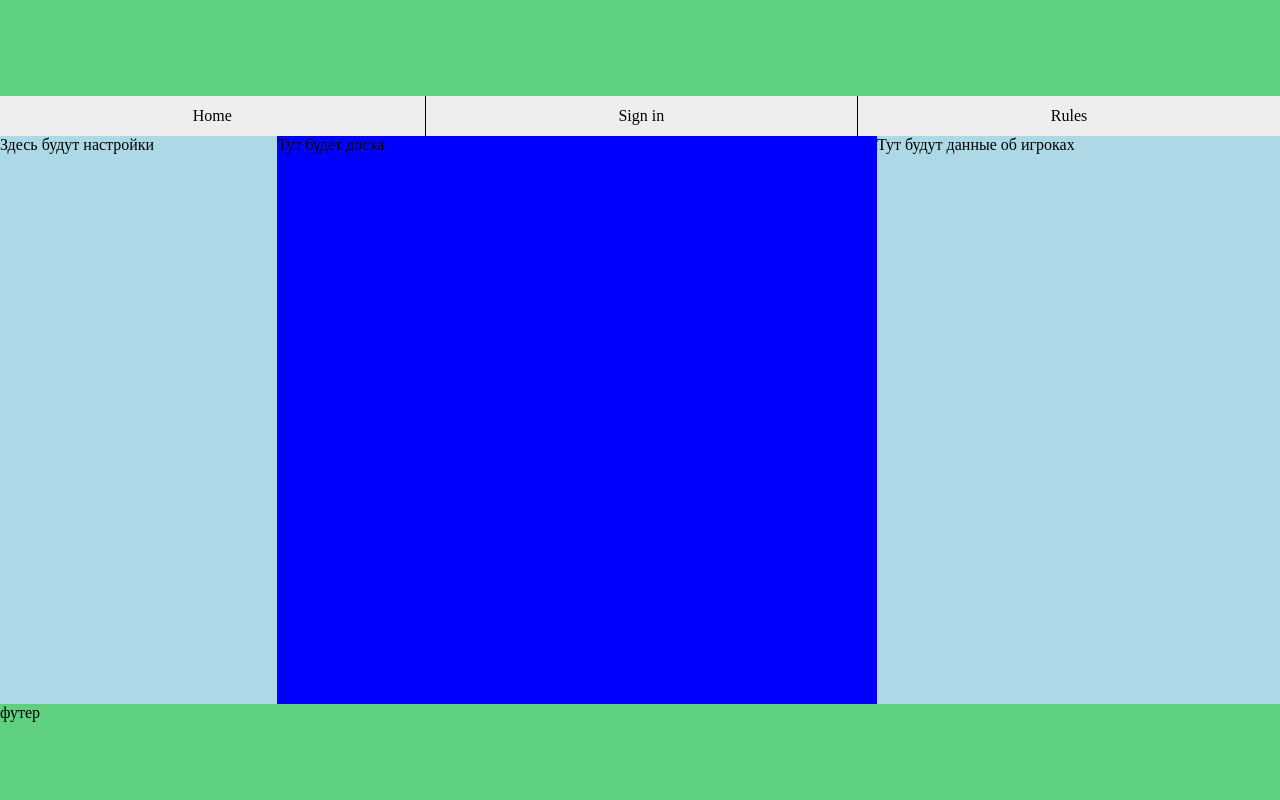
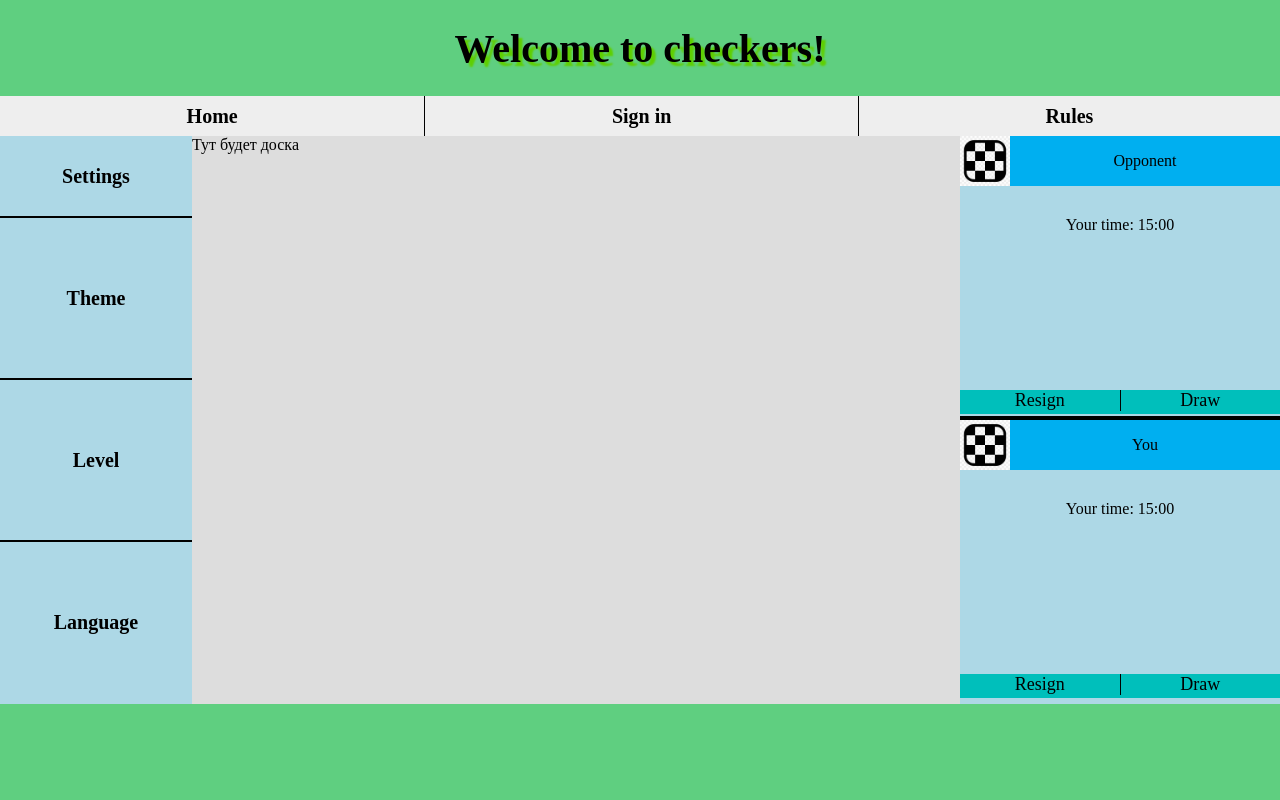
Before and after one commit to Dimats001/checkers, a plain HTML site: page index.html in a window 1280 px wide. Drawn offline with Linux system fonts and the light colour scheme.

Commit message:
Добавил более детальную разметку: настройки, информация об игроках + по мелочи

```diff
--- a/index.html
+++ b/index.html
@@ -6,6 +6,7 @@
 </head>
 <body>
     <header>
+        Welcome to checkers!
     </header>
     <nav>
         <div>
@@ -16,17 +17,52 @@
     </nav>
     <div class = "content">
         <section class = 'settings'>
-            Здесь будут настройки
+            <div class = 'settings_elem'>
+                Settings
+            </div>
+            <div class = 'settings_elem'>
+                Theme
+            </div>
+            <div class = 'settings_elem'>
+                    Level
+            </div>
+            <div class = 'settings_elem'>
+                    Language
+            </div>
         </section>
         <section class = 'game'>
             Тут будет доска
         </section>
-        <section class = 'players'>
-            Тут будут данные об игроках
+        <section class = 'playersInfo'>
+            <div class = 'player'>
+                <div class = 'info'>
+                    <img src = './Logo/defaultLogo.png' alt = 'avatar'>
+                    <div class = 'name'>Opponent</div>
+                </div>
+                <div class = 'timer'>
+                    Your time: 15:00
+                </div>
+                <div class = 'options'>
+                    <div>Resign</div>
+                    <div>Draw</div>
+                </div>
+            </div>
+            <div class = 'player'>
+                <div class = 'info'>
+                    <img src = './Logo/defaultLogo.png' alt = 'avatar'>
+                    <div class = 'name'>You</div>
+                </div>
+                <div class = 'timer'>
+                    Your time: 15:00
+                </div>
+                <div class = 'options'>
+                    <div>Resign</div>
+                    <div>Draw</div>
+                </div>
+            </div>
         </section>
     </div>
     <footer>
-        футер
     </footer>
 </body>
 </html>
--- a/styles.css
+++ b/styles.css
@@ -11,11 +11,25 @@ section {
 header {
     background-color: #5FCF80;
     height: 12vh;
+
+    display: flex;
+    justify-content: center;
+    align-items: center;
+
+    font-size: 40px;
+    font-weight: bold;
+    text-shadow: 4px 4px 2px #5FCF00;
 }
 
 footer{
     height: 12vh;
     background-color: #5FCF80;
+}
+
+img{
+    object-fit: cover;
+    height: 50px;
+    width: 50px;
 }
 
 nav div {
@@ -32,6 +46,8 @@ nav div div{
     background: #eee;
     border-right: 1px solid black;
 
+    font-size: 20px;
+    font-weight: bold;
 }
 
 nav div div:hover{
@@ -49,16 +65,92 @@ nav div :last-child{
 }
 
 .settings{
-    flex-grow: 0.15;
+    width: 15vw;
     background-color: lightblue;
 }
 
 .game{
-    flex-grow: 0.6;
-    background-color: blue;
+    width: 60vw;
+    background-color: #ddd;
 }
 
-.players{
-    flex-grow: 0.25;
+.playersInfo{
+    width: 25vw;
     background-color: lightblue;
 }
+
+.settings_elem {
+    display: flex;
+    justify-content: center;
+    align-items: center;
+
+    border-bottom: calc(1vh / 3) solid black;
+    height: 20vh;
+
+    font-size: 20px;
+    font-weight: bold;
+}
+
+.settings_elem:hover{
+    background-color: #00AFF0;
+}
+
+.settings_elem:first-child:hover{
+    background-color: lightblue;
+}
+.settings div:last-child {
+    border-bottom: 0px;
+}
+
+.settings div:first-child {
+    height: 10vh;
+}
+
+.player {
+    border-bottom: 0.5vh solid black;
+    height: 35vh;
+}
+
+.playersInfo div:last-child{
+    border: 0;
+}
+
+.info {
+    display: flex;
+    align-items: center;
+    background-color: #00AFF0;
+    height: 50px;
+}
+
+.name {
+    text-align: center;
+    flex-grow: 1;
+}
+
+.timer{
+    margin-top: 30px;
+    text-align: center;
+}
+
+.options{
+    position: relative;
+    height: 3vh;
+    bottom: calc(-29vh + 80px - 4.3763px);
+
+    background-color: #00BFBB;
+
+    font-size: 0;
+}
+
+.options div{
+    display: inline-block;
+    width: calc(50% - 0.5px);
+
+    text-align: center;
+
+    font-size: 18px;
+}
+
+.options div:first-child{
+    border-right: 1px solid black;
+}
```
Also changed, not shown: Logo/defaultLogo.png (added).
